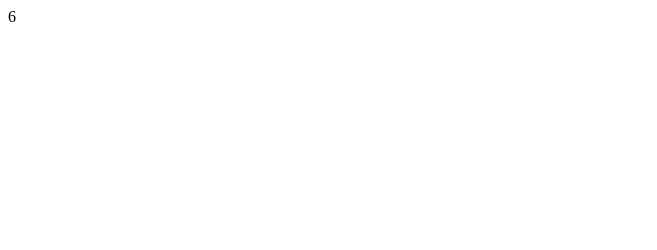
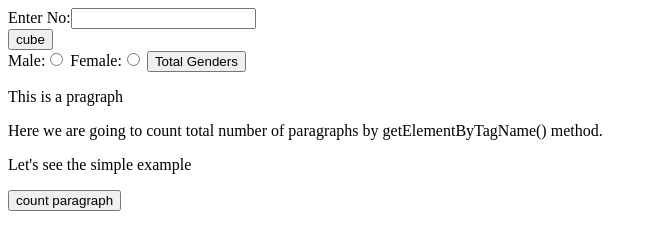
Before and after one commit to rahulBhargav25/FrontendBasics, a plain HTML site: page i.html in a window 1280 px wide. Shown: the whole page, without its empty margins (0-657 px from the left). Drawn offline with Linux system fonts and the light colour scheme.

```diff
--- a/i.html
+++ b/i.html
@@ -7,5 +7,30 @@
 
 
     </script>
+    <!-- Current Time: <span id="txt"></span>  -->
+
+    <!-- <script>
+        document.writeln("<br/>screen.width: "+screen.width);
+        document.writeln("<br/>screen.height: "+screen.height);
+        document.writeln("<br/>screen.availWidth: "+screen.availWidth);
+        document.writeln("<br/>screen.availHeight: "+screen.availHeight);
+        document.writeln("<br/>screen.colorDepth: "+screen.colorDepth);
+        document.writeln("<br/>screen.pixelDepth: "+screen.pixelDepth);
+        </script>   -->
+
+        <form>
+            Enter No:<input type="text" id="number" name="number"/><br/>
+            <input type="button" value="cube" onclick="printValue()"/>
+        </form>
+        <form>
+            Male:<input type="radio" name="gender" value="male">
+            Female:<input type="radio" name="gender" value="female">
+
+            <input type="button" onclick="totalelements()" value="Total Genders">
+        </form>
+        <p>This is a pragraph</p>
+<p>Here we are going to count total number of paragraphs by getElementByTagName() method.</p>
+<p>Let's see the simple example</p>
+<button onclick="countpara()">count paragraph</button>
 </body>
 </html>
--- a/script.js
+++ b/script.js
@@ -70,6 +70,71 @@
 // var newArr=arr.flat(2);
 // document.write("After flattening the array:  "+newArr);
 
-var sname = new String("Rahul is here");
-var lname = "c ex";
-document.write(sname.indexOf("is"));
+// var sname = new String("Rahul is here is ");
+// var lname = "c ex";
+// document.write(sname.split(" "));
+
+/**java script date object */
+// var todat = new Date();
+// document.writeln(todat);
+
+
+// var date = new Date();
+// var day = date.getDate();
+// var month = date.getMonth()+1;
+// var year = date.getUTCFullYear();
+// document.write(date);
+// document.write("<br>"+day);
+// document.write("<br>"+month);
+// document.write("<br>"+year);
+
+
+/**
+ * set digital clock
+ */
+// window.onload=function(){getTime();}
+// function getTime(){
+//     var today = new Date();
+//     var h= today.getHours();
+//     var m = today.getMinutes();
+//     var s = today.getSeconds();
+
+//     m=checkTime(m);
+//     s=checkTime(s);
+//     // document.write(h+":"+m+":"+s+"<br>");
+//     document.getElementById('txt').innerHTML=h+":"+m+":"+s;
+//     setTimeout(function(){getTime()},1000);
+// }
+// function checkTime(i) {
+//     if(i<10) {
+//         i="0"+i;
+//     }
+//     return i;
+// }
+
+
+// document.write(Math.sqrt(17));
+// document.write(Math.random());
+// document.write(Math.pow(3,4));
+// document.write(Math.floor(4.6));
+// window.alert("hello javatpoint");
+// history.back();
+
+    // var x = "Java Enabled: " + navigator.javaEnabled();
+    // document.writeln(x);
+
+
+// function printValue() {
+//    var num = document.getElementById("number").value;
+//     document.write(num*num*num);
+// }
+
+// function totalelements() {
+//     var allgender=document.getElementsByName("gender");
+//     alert("Total Genders: "+allgender.length);
+// }
+
+// function countpara() {
+//     var totalpara = document.getElementsByTagName("p");
+//     alert("Total p tags are : "+totalpara.length);
+// }
```
